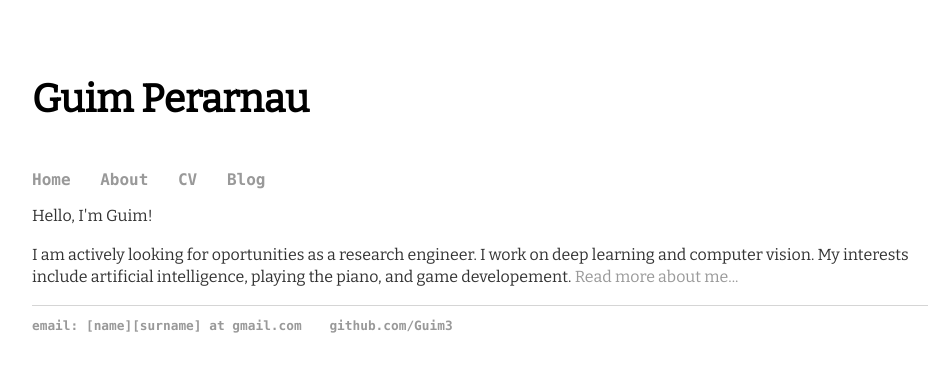
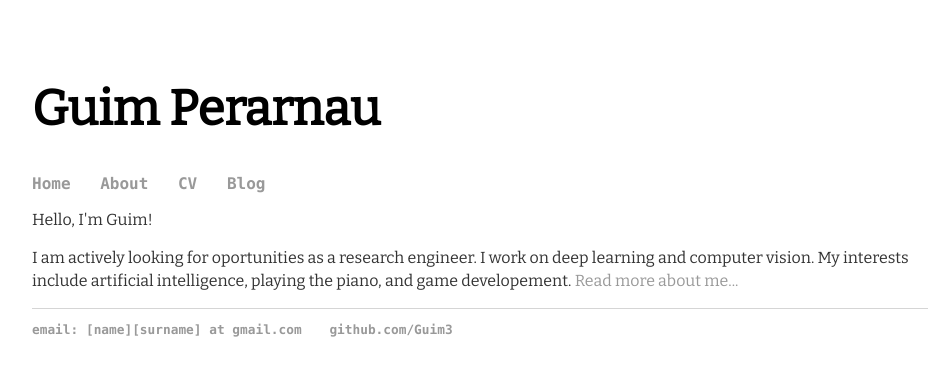
Before and after one commit to Guim3/guim3.github.io, a Jekyll site: the page built from index.html, in a window 1280 px wide. Shown: the top 376 px of the page, without its empty margins (160-1099 px from the left). Built offline with Jekyll 4.4.1, drawn with Linux system fonts in a browser that asks for light colours.

```diff
--- a/_layouts/default.html
+++ b/_layouts/default.html
@@ -9,7 +9,7 @@
 		</head>
 		<body>
 			<nav>
-			<h1>Guim Perarnau</h1>
+			<name_heading>Guim Perarnau</name_heading>
 	    		<ul>
 	        		<li><a href="/">Home</a></li>
 		        	<li><a href="/about">About</a></li>
```
